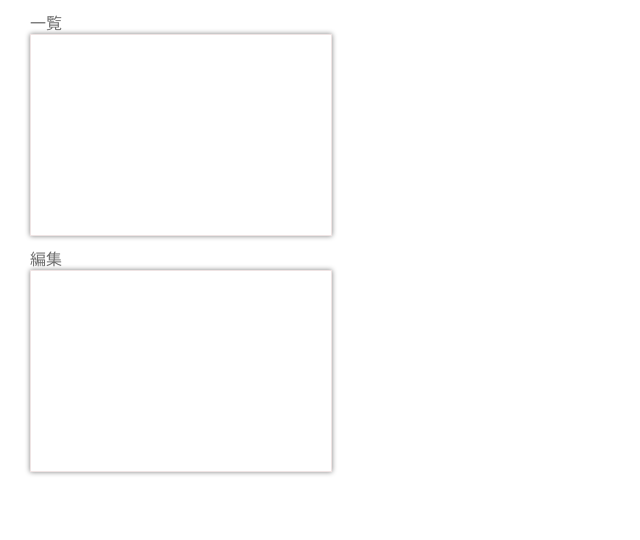
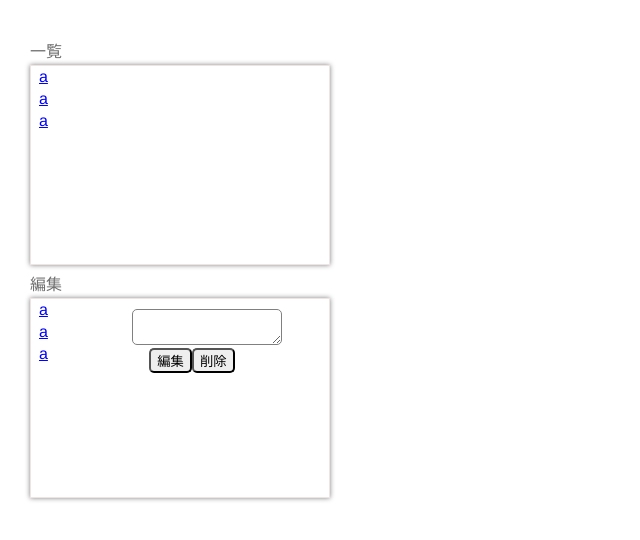
Before and after one commit to goruchanchan/fjord-create-react-app, a React (Create React App) app in the folder todo-app/: page / in a window 1280 px wide. Shown: the top 540 px of the page, without its empty margins (0-640 px from the left). Built offline with nearby package versions, Linux system fonts and the light colour scheme.

Commit message:
update css対応

```diff
--- /dev/null
+++ b/todo-app/src/EditToDo.js
@@ -0,0 +1,19 @@
+import "./ToDo.css";
+
+function EditToDo() {
+  return (
+    <div className="App">
+      <div className="WrapperEdit">
+        <section className="Top">
+          <textarea></textarea>
+        </section>
+        <section className="Down">
+          <button>編集</button>
+          <button>削除</button>
+        </section>
+      </div>
+    </div>
+  );
+}
+
+export default EditToDo;
--- a/todo-app/src/EditingBoard.js
+++ b/todo-app/src/EditingBoard.js
@@ -1,10 +1,21 @@
 import "./ToDo.css";
+import ToDoTable from "./ToDoTable";
+import EditToDo from "./EditToDo";
 
 function EditingBoard() {
   return (
     <div className="EditingBoard">
-      編集
-      <div className="ToDoTable"></div>
+      <h1>編集</h1>
+      <div className="Board">
+        <div className="Wrapper">
+          <section className="Left">
+            <ToDoTable />
+          </section>
+          <section className="Right">
+            <EditToDo />
+          </section>
+        </div>
+      </div>
     </div>
   );
 }
--- a/todo-app/src/ToDo.css
+++ b/todo-app/src/ToDo.css
@@ -1,13 +1,163 @@
-.Contents {
-  font-family: 'Avenir','Helvetica Neue','Helvetica','Arial','Hiragino Sans','ヒラギノ角ゴシック',YuGothic,'Yu Gothic','メイリオ', Meiryo,'ＭＳ Ｐゴシック','MS PGothic';
-  color: rgb(111, 111, 111);
-  margin: 10px 0px 0px 30px;
+/*
+////////////////////////////////////////
+reset.css を読み込んで全てのスタイルをなくす
+////////////////////////////////////////
+*/
+
+/* http://meyerweb.com/eric/tools/css/reset/
+   v2.0 | 20110126
+   License: none (public domain)
+*/
+
+html, body, div, span, applet, object, iframe,
+h1, h2, h3, h4, h5, h6, p, blockquote, pre,
+a, abbr, acronym, address, big, cite, code,
+del, dfn, em, img, ins, kbd, q, s, samp,
+small, strike, strong, sub, sup, tt, var,
+b, u, i, center,
+dl, dt, dd, ol, ul, li,
+fieldset, form, label, legend,
+table, caption, tbody, tfoot, thead, tr, th, td,
+article, aside, canvas, details, embed,
+figure, figcaption, footer, header, hgroup,
+menu, nav, output, ruby, section, summary,
+time, mark, audio, video {
+	margin: 0;
+	padding: 0;
+	border: 0;
+	font-size: 100%;
+	font: inherit;
+	vertical-align: baseline;
+}
+/* HTML5 display-role reset for older browsers */
+article, aside, details, figcaption, figure,
+footer, header, hgroup, menu, nav, section {
+	display: block;
+}
+body {
+	line-height: 1;
+}
+ol, ul {
+	list-style: none;
+}
+blockquote, q {
+	quotes: none;
+}
+blockquote:before, blockquote:after,
+q:before, q:after {
+	content: '';
+	content: none;
+}
+table {
+	border-collapse: collapse;
+	border-spacing: 0;
 }
 
-.ToDoTable {
+/*
+////////////////////////////////////////
+reset.css では足りない初期化を追加
+////////////////////////////////////////
+*/
+
+/* 全てに box-sizing: border-box; を適用 */
+*, *:before, *:after {
+  box-sizing: border-box;
+}
+
+/* 画像に関する初期設定 */
+img {
+  /* 大きい画像がはみ出さないように */
+  max-width: 100%;
+  /* 画像周りの無駄なスペースができないように */
+  vertical-align: bottom;
+}
+
+[data-whatinput="mouse"] *:focus,
+[data-whatinput="touch"] *:focus {
+  outline: none;
+}
+
+input, textarea {
+  font-family: inherit;
+}
+
+/*
+////////////////////////////////////////
+初期設定
+////////////////////////////////////////
+*/
+
+body {
+  padding: 32px 0;
+  color: #56564f;
+}
+
+article {
+  width: 640px;
+  margin: 0 auto;
+}
+
+/*
+////////////////////////////////////////
+APP設定
+////////////////////////////////////////
+*/
+
+.Contents {
+  font-family: "Avenir", "Helvetica Neue", "Helvetica", "Arial", "Hiragino Sans",
+    "ヒラギノ角ゴシック", YuGothic, "Yu Gothic", "メイリオ", Meiryo,
+    "ＭＳ Ｐゴシック", "MS PGothic";
+  color: rgb(111, 111, 111);
+  margin: 12px 0px 0px 30px;
+}
+
+h1{
+  margin-bottom: 5px;
+}
+
+ul{
+  margin-left: 5px;
+}
+
+li {
+  text-decoration: underline;
+  padding: 3px;
+  color: blue;
+}
+
+textarea {
+  width: 150px;
+  border-radius: 5px;
+  border: 1px solid gray;
+  margin: 10px 0px 0px 30px;
+  padding-left: 2px;
+}
+
+button {
+  border-radius: 5px;
+}
+
+.Board {
   border: 1px solid rgb(239, 228, 228);
   box-shadow: 0px 0px 5px gray;
   /* box-shadow: 0px 19px 29px -2px gray inset; */
   width: 300px;
   height: 200px;
 }
+
+.Wrapper {
+  width: 90%;
+  display: flex;
+}
+
+.WrapperEdit {
+  display: flex;
+  flex-flow: column;
+  align-items: center;
+  justify-content: center;
+}
+
+.Left,
+.Right {
+  width: 40%;
+}
--- a/todo-app/src/ToDoBoard.js
+++ b/todo-app/src/ToDoBoard.js
@@ -1,10 +1,13 @@
-import './ToDo.css';
+import "./ToDo.css";
+import ToDoTable from "./ToDoTable";
 
 function ToDoBoard() {
   return (
     <div className="ToDoBoard">
-      一覧
-      <div className="ToDoTable"></div>
+      <h1>一覧</h1>
+      <div className="Board">
+        <ToDoTable />
+      </div>
     </div>
   );
 }
--- /dev/null
+++ b/todo-app/src/ToDoTable.js
@@ -0,0 +1,13 @@
+import "./ToDo.css";
+
+function ToDoTable() {
+  return (
+    <ul>
+      <li>a</li>
+      <li>a</li>
+      <li>a</li>
+    </ul>
+  );
+}
+
+export default ToDoTable;
```
